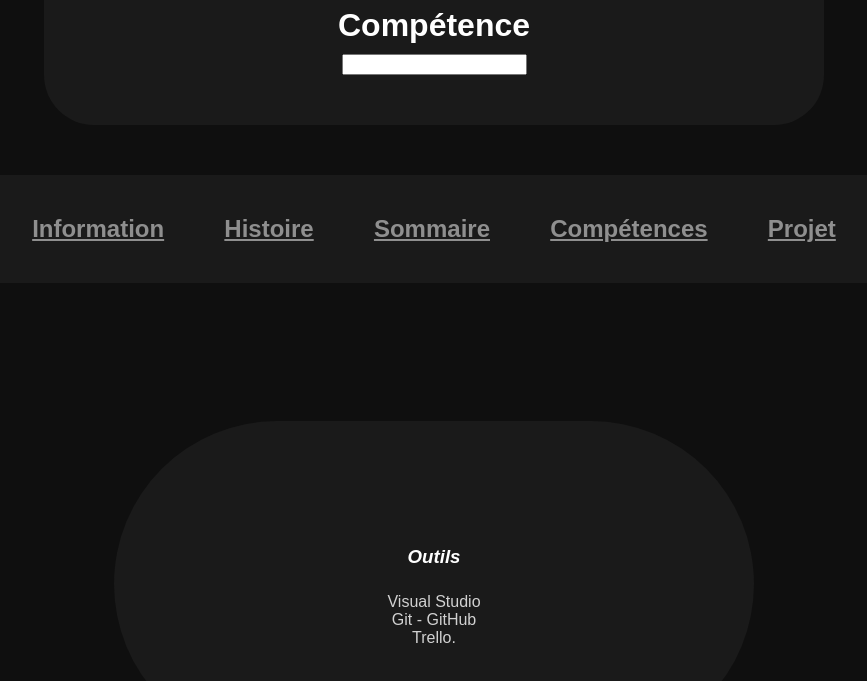
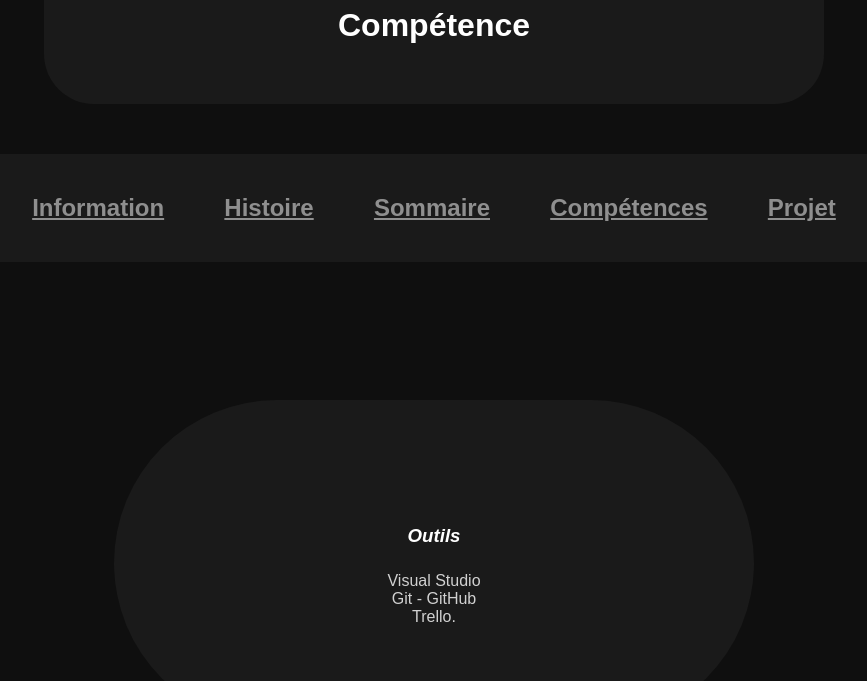
Before and after one commit to jp-kaikyo/portfolio-jp-pinto, a plain HTML site: page pages/competance.html in a window 1280 px wide. Shown: the part 193-874 px from the top of the page, without its empty margins (206-1073 px from the left). Drawn offline with Linux system fonts and the light colour scheme.

Commit message:
retire formiulaire temporairement

```diff
--- a/css/style.css
+++ b/css/style.css
@@ -59,11 +59,6 @@ header {
     display: flex;
     flex-direction: column;
     margin: 10px;
-}
-
-.recherche {
-    display: flex;
-    flex-direction: column;
 }
 
 .conteneur {
--- a/pages/competance.html
+++ b/pages/competance.html
@@ -20,14 +20,6 @@
 
                 <div class="titre">
                     <h1> Compétence </h1>
-                </div>
-
-                <div class="recherche">
-                    <form method="get" action="">
-                        <label for="prenom"></label>
-                        <input type="text" name="prenom" id="prenom" placeholder="" size="20" maxlength="10">
-                    </form>
-
                 </div>
             </div>
 
```
Also changed, not shown: pages/histoire.html (+0 -8 lines), pages/information.html (+0 -8 lines), pages/projet.html (+0 -8 lines), pages/sommaire.html (+0 -8 lines).
